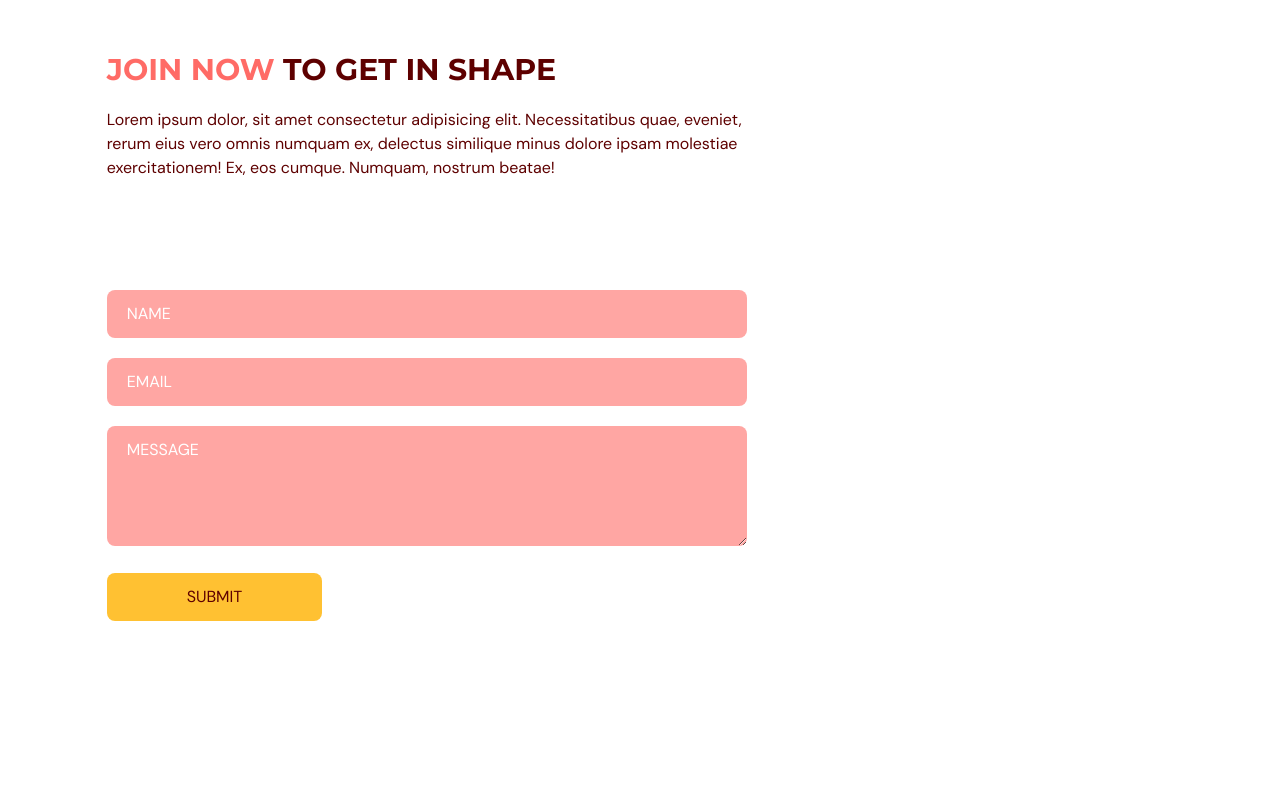
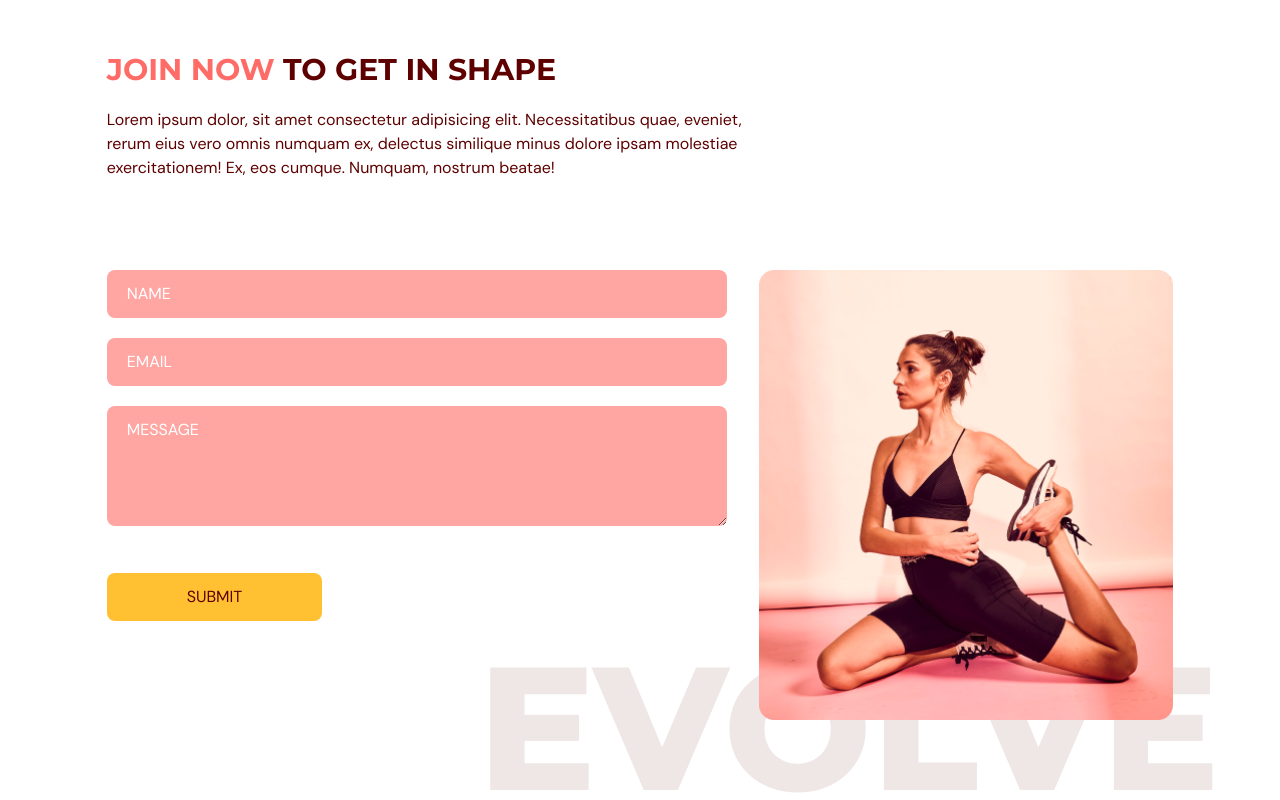
Before and after one commit to NickolasFchinni/projeto-hairdresses.typescript, a React (Vite) app in the folder HairdresserWebsite/: page / in a window 1280 px wide. Shown: the part 3078-3878 px from the top of the page. Before the commit the page ends 3777 px from the top, so only its background shows below. Built offline with nearby package versions, Linux system fonts and the light colour scheme.

Commit message:
formPage

```diff
--- a/HairdresserWebsite/src/scenes/contactUs/index.tsx
+++ b/HairdresserWebsite/src/scenes/contactUs/index.tsx
@@ -9,7 +9,7 @@
 }
 
 function ContactUs({ setSelectedPage }: Props) {
-  const inputStyles = `mt-5 w-full rounded-lg bg-primary-300 px-5 py-3 placeholder-white`
+  const inputStyles = `mb-5 w-full rounded-lg bg-primary-300 px-5 py-3 placeholder-white`
 
   const {
     register,
@@ -61,7 +61,7 @@
               target="_blank"
               onSubmit={onSubmit}
               method="POST"
-              action="https://formsubmit.co/nulleyson@gmail.com"
+              action="https://formsubmit.co/teste@teste.com"
             >
               <input
                 type="text"
@@ -121,6 +121,21 @@
               </button>
             </form>
           </motion.div>
+          <motion.div
+            className="relative mt-16 basis-2/5 md:mt-0"
+            initial='hidden'
+            whileInView='visible'
+            viewport={{ once: true, amount: 0.5 }}
+            transition={{ delay:0.2, duration: .5 }}
+            variants={{
+              hidden: {opacity: 0, y: 50},
+              visible: {opacity: 1, x: 0},
+            }}
+          >
+            <div className="md:before:content-evolvetext w-full before:absolute before:-bottom-20 before:-right-10 before:z-[-1]">
+              <img className="w-full" src={ContactUsPageGraphic} alt="contactus-graphic" />
+            </div>
+          </motion.div>
         </div>
       </motion.div>
 
```
